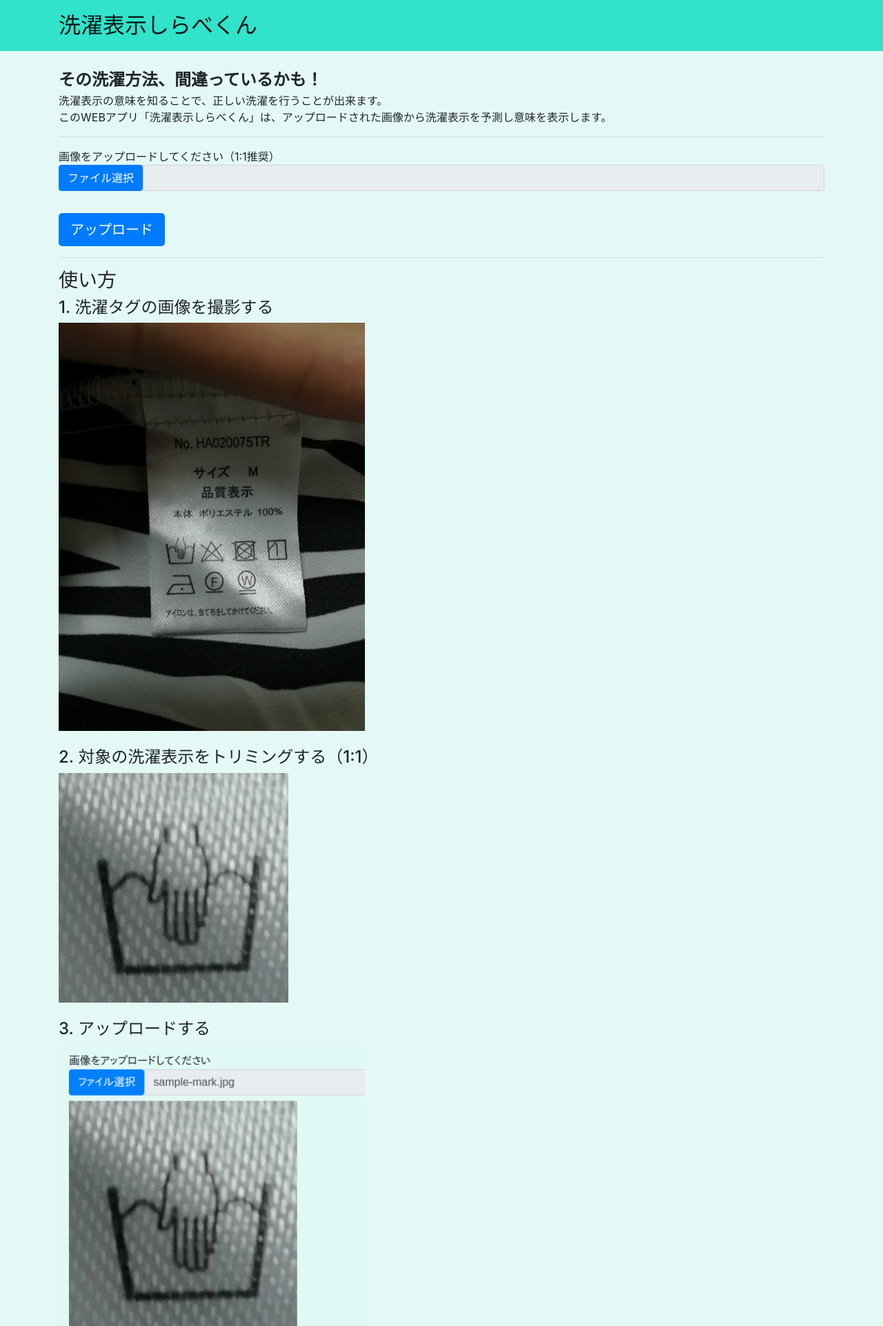
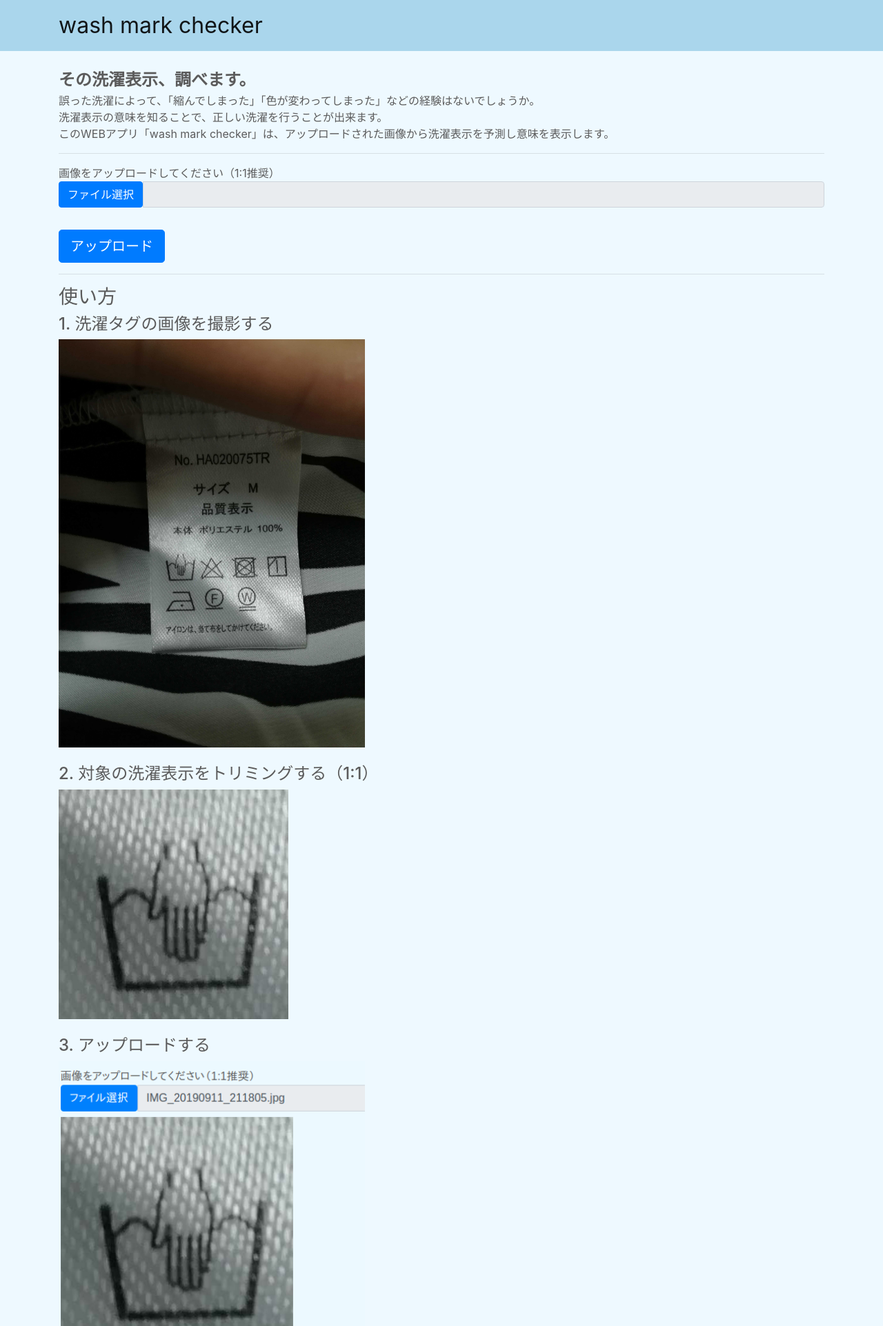
Before and after one commit to kyutech-programming-club/care-label, a Flask app: page / in a window 1280 px wide. Shown: the top 1923 px of the page at 69% size. Run offline with Flask 2, Linux system fonts and the light colour scheme; some libraries are stand-ins or nearby versions.

Commit message:
Remake index.html

```diff
--- a/templates/index.html
+++ b/templates/index.html
@@ -8,7 +8,7 @@
     <!-- Bootstrap CSS -->
     <link rel="stylesheet" href="https://stackpath.bootstrapcdn.com/bootstrap/4.3.1/css/bootstrap.min.css" integrity="sha384-ggOyR0iXCbMQv3Xipma34MD+dH/1fQ784/j6cY/iJTQUOhcWr7x9JvoRxT2MZw1T" crossorigin="anonymous">
 
-    <title>洗濯表示しらべくん</title>
+    <title>wash mark checker</title>
     <style type="text/css">
         .imagePreview {
             width: 30%;
@@ -21,19 +21,20 @@
     </style>
     <script src="http://code.jquery.com/jquery-3.2.1.min.js"></script>
 </head>
-<body style="background-color: #e4f9f5;">
-    <nav class="navbar navbar-light" style="background-color: #30e3ca;">
+<body style="background-color: #EEF9FF; color: #5B5B5B;">
+    <nav class="navbar navbar-light" style="background-color: #AAD6EC;">
         <div class="container">
-            <a class="navbar-brand" href="/" style="font-size: 4vh;">洗濯表示しらべくん</a>
+            <a class="navbar-brand" href="/" style="font-size: 4vh;">wash mark checker</a>
         </div>
     </nav>
 
     <div class="container">
         <br>
         <p style="font-size: 2vh;">
-            <b style="font-size: 3vh;">その洗濯方法、間違っているかも！</b><br>
+            <b style="font-size: 3vh;">その洗濯表示、調べます。</b><br>
+            誤った洗濯によって、「縮んでしまった」「色が変わってしまった」などの経験はないでしょうか。<br>
             洗濯表示の意味を知ることで、正しい洗濯を行うことが出来ます。<br>
-            このWEBアプリ「洗濯表示しらべくん」は、アップロードされた画像から洗濯表示を予測し意味を表示します。<br>
+            このWEBアプリ「wash mark checker」は、アップロードされた画像から洗濯表示を予測し意味を表示します。<br>
         </p>
 
         <hr>
@@ -99,12 +100,12 @@
                 <img src="/uploads/sample-upload.png" style="width: 40%;"></img>
                 <br><br>
                 <h4>4. 完了</h4>
-                <img src="/uploads/sample-result.png" style="width: 40%;"></img>
+                <img src="/uploads/sample-result.png" style="width: 80%;"></img>
             </div>
         {% endif %}
     </div>
     <footer class="footer">
-        <p class="text-muted text-center" style="font-size: 2vh;">&copy; 2019 <a href="https://github.com/rkdora" target="_blank">rkdora</a> <a href="https://github.com/Daigo-Inoue" target="_blank">Daigo-Inoue</a> <a href="https://github.com/Launcha10" target="_blank">Launcha10</a>, v1.0 <a href="https://github.com/HAIT-Lab-Fukuoka-TeamC/care-label-app" target="_blank">GitHub</a></p>
+        <p class="text-muted text-center" style="font-size: 2vh;">&copy; 2019 , v1.0 <a href="https://github.com/kyutech-programming-club/care-label" target="_blank">GitHub</a></p>
     </footer>
 
     <!-- Optional JavaScript -->
```
Also changed, not shown: uploads/sample-result.png, uploads/sample-upload.png.
